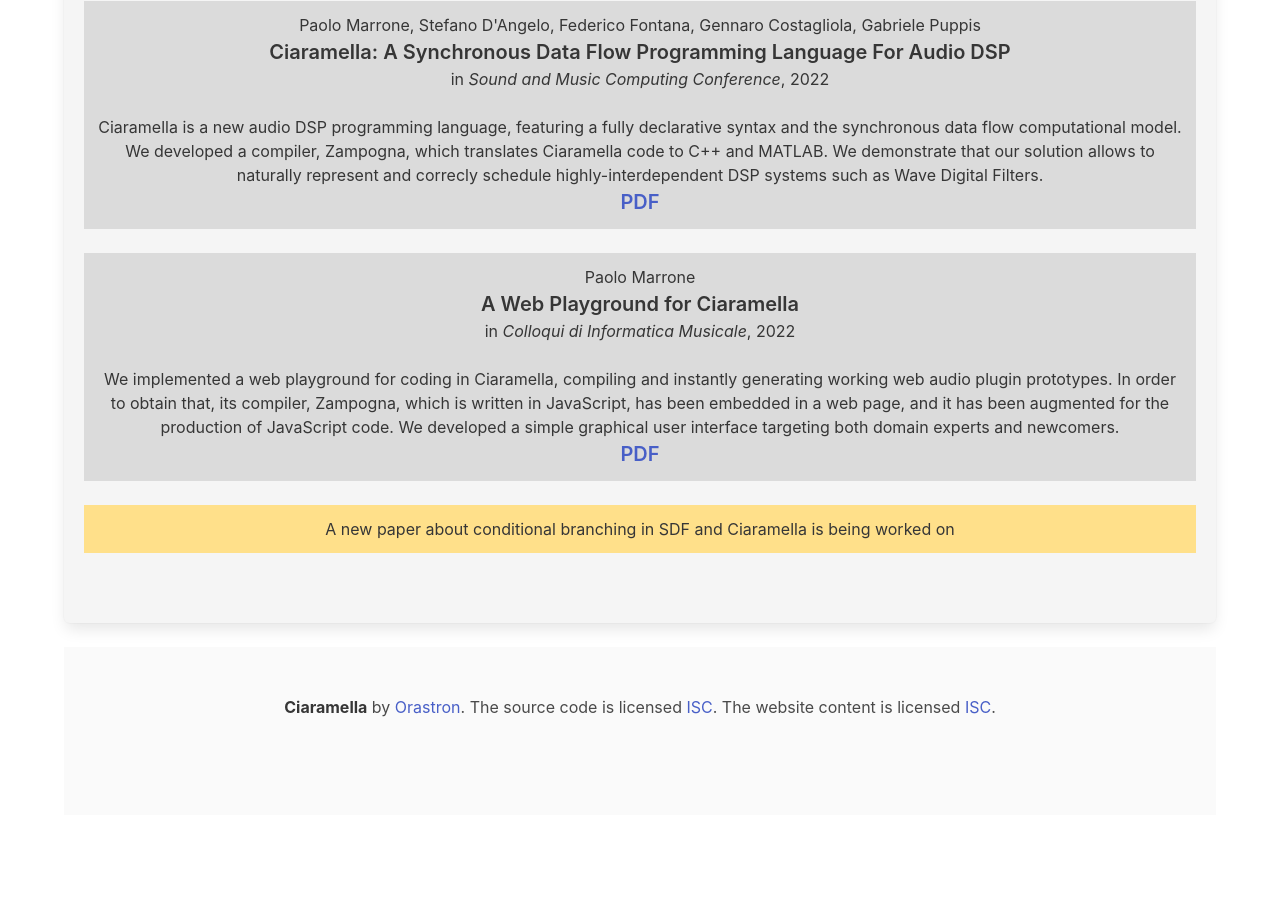
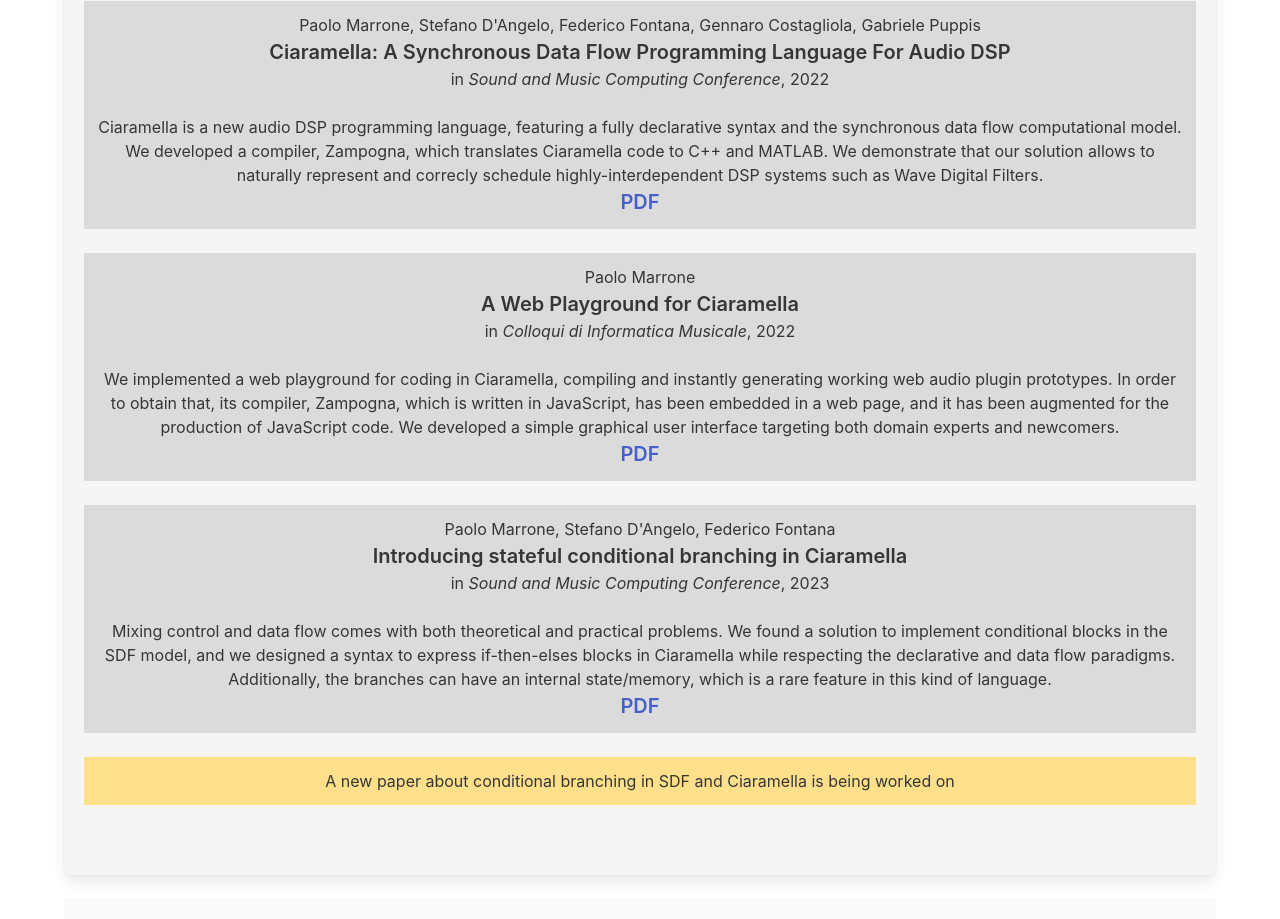
Before and after one commit to paolomarrone/ciaramella-website, a website: page papers.html in a window 1280 px wide. Shown: the part 155-1074 px from the top of the page. Before the commit the page ends 970 px from the top, so only its background shows below. Drawn offline with Linux system fonts and the light colour scheme.

Commit message:
new paper

```diff
--- a/papers.html
+++ b/papers.html
@@ -119,6 +119,20 @@ document.addEventListener('DOMContentLoaded', () => {
 
     <br>
 
+    <div class="has-text-dark is-size-6 has-background-grey-lighter is-fluid p-3 has-text-centered has-text-dark is-size-6">
+      <p>Paolo Marrone, Stefano D'Angelo, Federico Fontana</p>
+      <p class="has-text-weight-semibold is-size-5">Introducing stateful conditional branching in Ciaramella</p>
+      <p>in <i>Sound and Music Computing Conference</i>, 2023</p>
+      <br>
+      <p>Mixing control and data flow comes with both theoretical and practical problems. We found a solution to implement conditional blocks in the SDF model, and we designed a syntax to express if-then-elses blocks in Ciaramella while respecting the declarative and data flow paradigms. Additionally, the branches can have an internal state/memory, which is a rare feature in this kind of language.
+      </p>
+
+      <a href="http://dangelo.audio/docs/ciaramellaif.pdf" target="_blank"><p class="has-text-weight-semibold is-size-5">PDF</p></a>
+
+    </div>
+
+    <br>
+
     <div class="has-text-dark is-size-6 has-background-warning is-fluid p-3 has-text-centered has-text-dark is-size-6">
       <p>A new paper about conditional branching in SDF and Ciaramella is being worked on</p>
 
```
